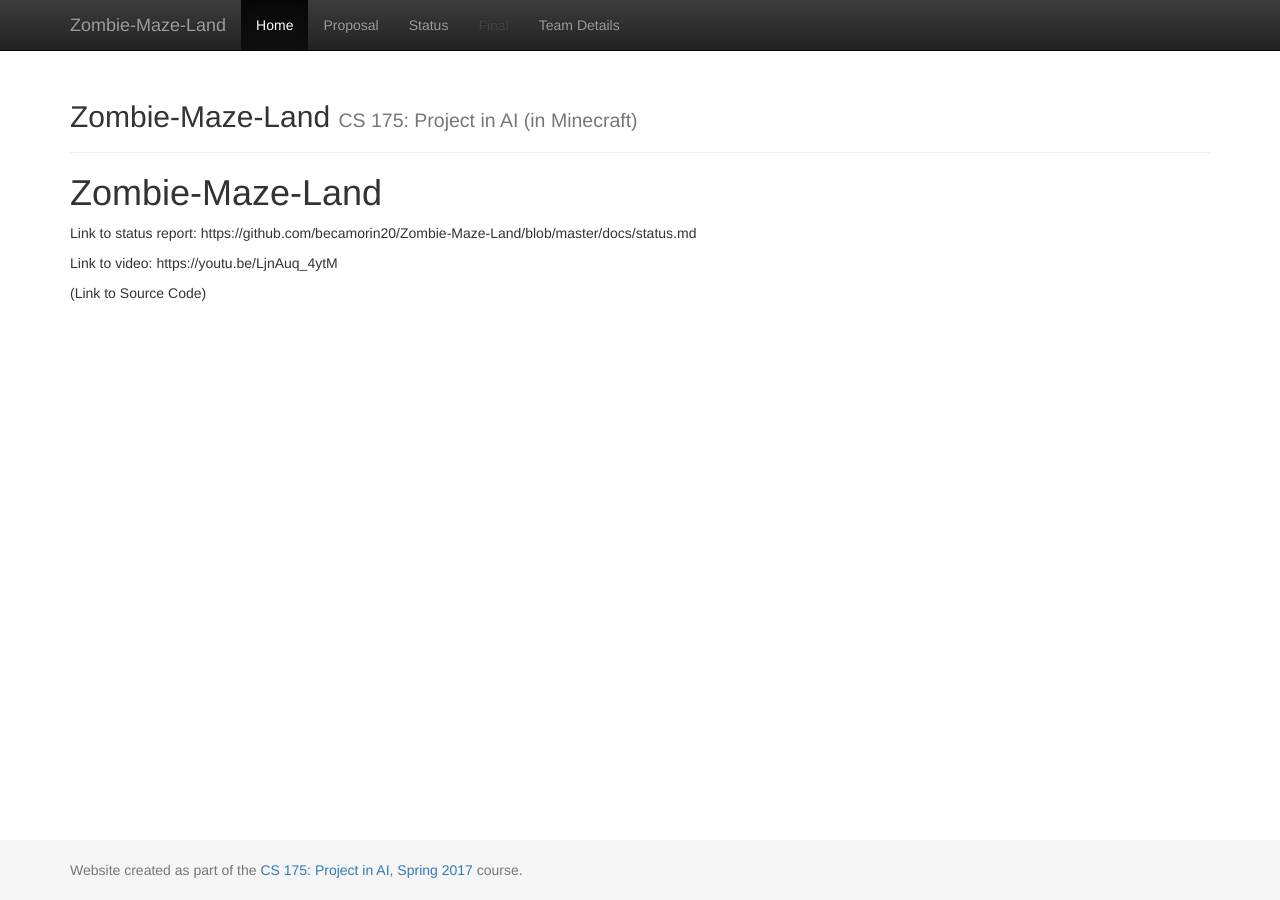
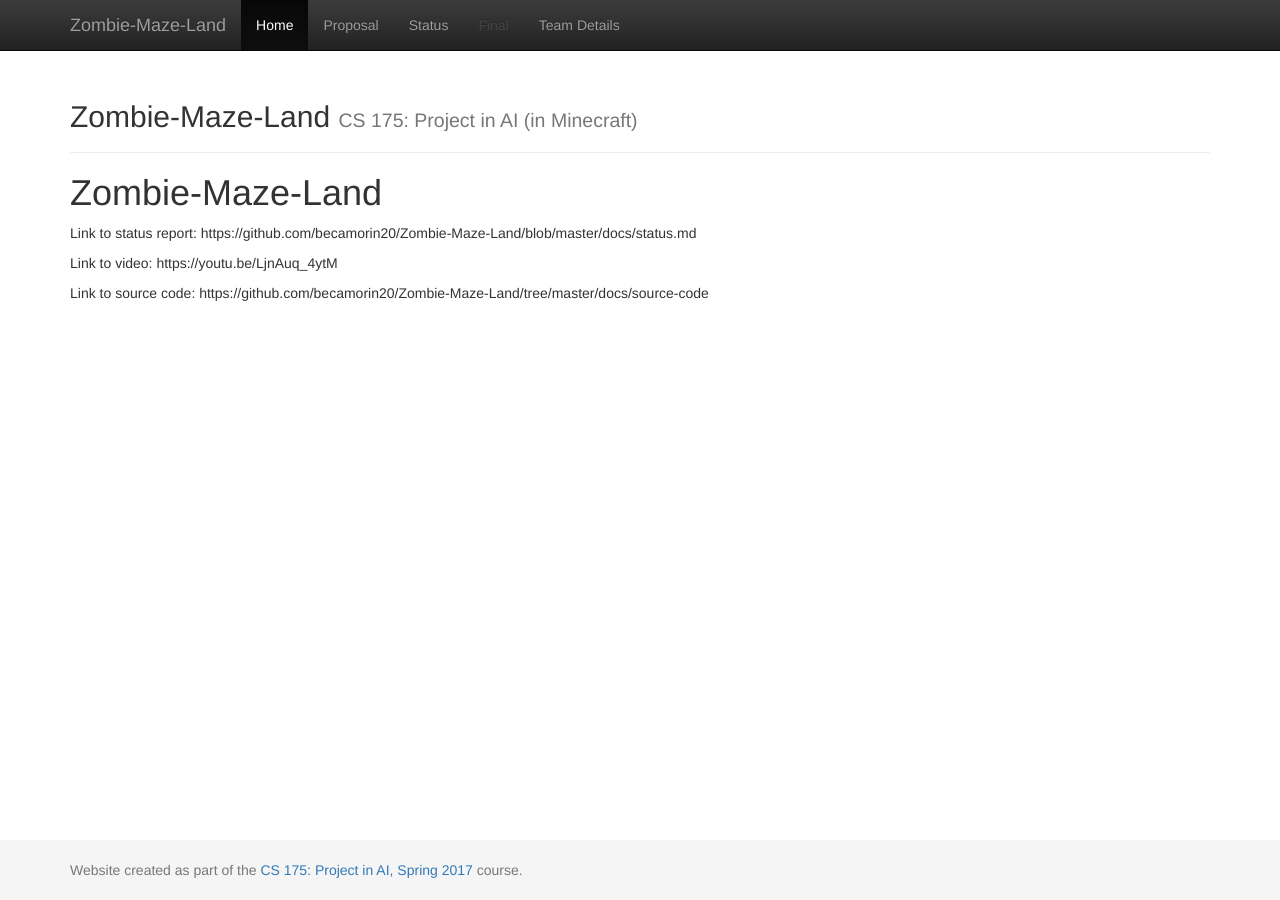
Before and after one commit to becamorin20/Group-16, a Jekyll site: the page built from docs/index.md, in a window 1280 px wide. Built offline with Jekyll 4.4.1, drawn with Linux system fonts in a browser that asks for light colours; some of the changed lines change nothing that is shown.

Commit message:
Update index.md

```diff
--- a/docs/index.md
+++ b/docs/index.md
@@ -9,4 +9,4 @@
 
 Link to video: https://youtu.be/LjnAuq_4ytM
 
-(Link to Source Code)
+Link to source code: https://github.com/becamorin20/Zombie-Maze-Land/tree/master/docs/source-code
```
